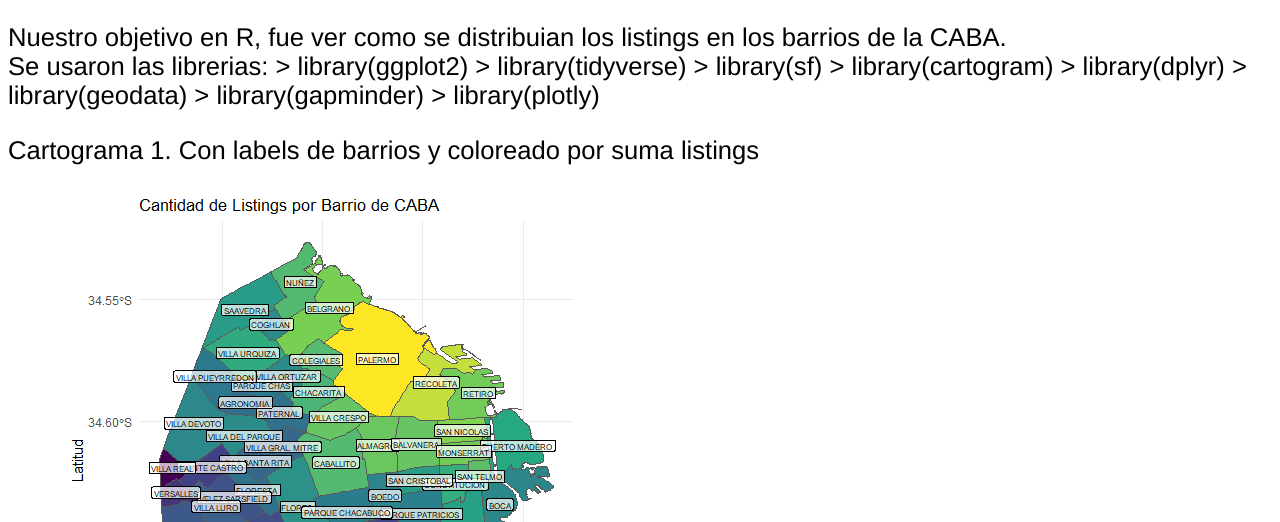
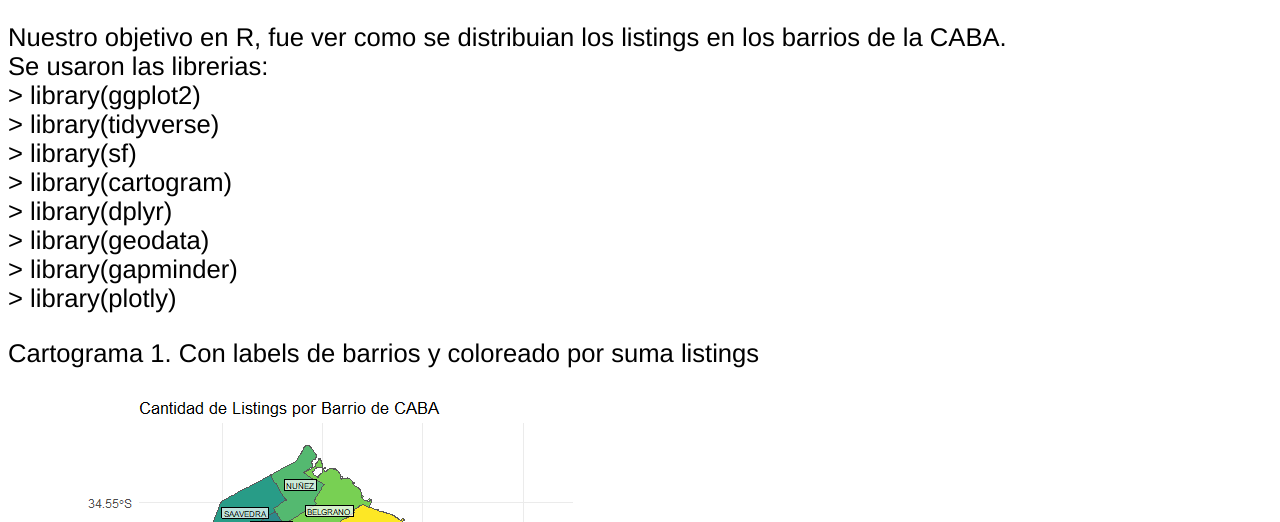
Before and after one commit to lrosasITBA/TPFinal_Rosas_Pellegrino, a website: page VisualsR.html in a window 1280 px wide. Shown: the part 278-800 px from the top of the page. Drawn offline with Linux system fonts and the light colour scheme.

Commit message:
Update VisualsR.html

```diff
--- a/VisualsR.html
+++ b/VisualsR.html
@@ -40,14 +40,14 @@ p {
 </p>
 <h2><h2>1. Visualizaciones en R </h2></h2>
 <p>Nuestro objetivo en R, fue ver como se distribuian los listings en los barrios de la CABA. <br>
-  Se usaron las librerias:
-> library(ggplot2)
-> library(tidyverse)
-> library(sf)
-> library(cartogram)
-> library(dplyr)
-> library(geodata)
-> library(gapminder)
+  Se usaron las librerias: <br>
+> library(ggplot2) <br>
+> library(tidyverse) <br>
+> library(sf) <br>
+> library(cartogram) <br>
+> library(dplyr) <br>
+> library(geodata) <br>
+> library(gapminder) <br>
 > library(plotly) <br>
 </p>
 <p>
```
